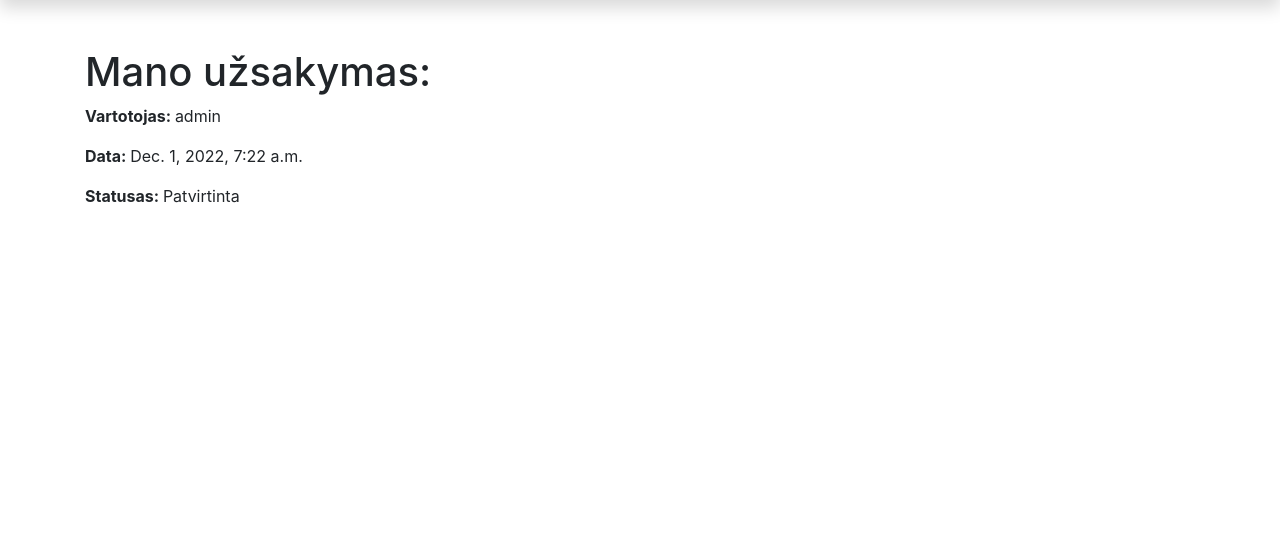
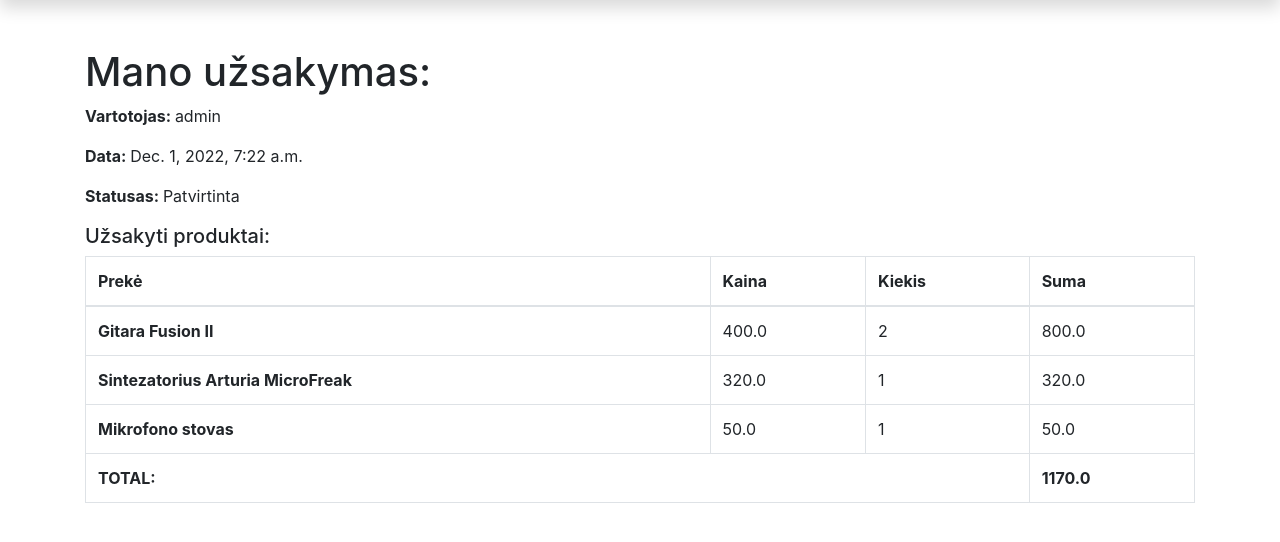
Before and after one commit to DonatasNoreika/django_uzsakymai_2022_12_01, a Django app: page /user_orders/1 in a window 1280 px wide. Shown: the part 59-601 px from the top of the page. Run offline with Django 4.2, Linux system fonts and the light colour scheme; a user stored in the database is signed in; data comes from the database, SQL or seed files in the repository; both versions use the stored data as it was after the commit; some libraries are stand-ins or nearby versions.

Commit message:
+Padaryti, kad užsakyme būtų matomos užsakymo eilutės, +Padaryti, kad būtų atvaizduojama užsakymo eilučių suma, +Padaryti, kad būtų atvaizduojama bendra užsakymo suma

```diff
--- a/mysite/orders/models.py
+++ b/mysite/orders/models.py
@@ -20,13 +20,23 @@ class MyOrder(models.Model):
     status = models.ForeignKey("Status", on_delete=models.SET_NULL, null=True, blank=True)
     date = models.DateTimeField("Data", auto_now_add=True)
 
+    def total(self):
+        total = 0
+        lines = self.lines.all()
+        for line in lines:
+            total += line.product.price * line.quantity
+        return total
+
     def __str__(self):
         return f"{self.date} ({self.user}) - {self.status}"
 
 class OrderLine(models.Model):
-    order = models.ForeignKey("MyOrder", on_delete=models.CASCADE)
+    order = models.ForeignKey("MyOrder", on_delete=models.CASCADE, related_name="lines")
     product = models.ForeignKey("Product", on_delete=models.SET_NULL, null=True, blank=True)
     quantity = models.IntegerField("Kiekis")
 
+    def sum(self):
+        return self.product.price * self.quantity
+
     def __str__(self):
         return f"{self.order} ({self.product}) - {self.quantity}"
--- a/mysite/orders/templates/user_order.html
+++ b/mysite/orders/templates/user_order.html
@@ -7,4 +7,31 @@
 <p><b>Vartotojas: </b>{{ order.user }}</p>
 <p><b>Data: </b>{{ order.date }}</p>
 <p><b>Statusas: </b>{{ order.status }}</p>
+<h5>Užsakyti produktai:</h5>
+<table class="table table-bordered">
+  <thead>
+    <tr>
+        <th scope="col">Prekė</th>
+        <th scope="col">Kaina</th>
+        <th scope="col">Kiekis</th>
+        <th scope="col">Suma</th>
+    </tr>
+  </thead>
+    <tbody>
+    {% for line in order.lines.all %}
+    <tr>
+       <th scope="row">{{ line.product.name }}</th>
+        <td>{{ line.product.price }}</td>
+        <td>{{ line.quantity }}</td>
+        <td>{{ line.sum }}</td>
+    </tr>
+    {% endfor %}
+    <tr>
+        <td colspan="3"><b>TOTAL:</b></td>
+      <th>{{ order.total }}</th>
+    </tr>
+    </tbody>
+</table>
+
+
 {% endblock %}
```
Also changed, not shown: mysite/db.sqlite3.
